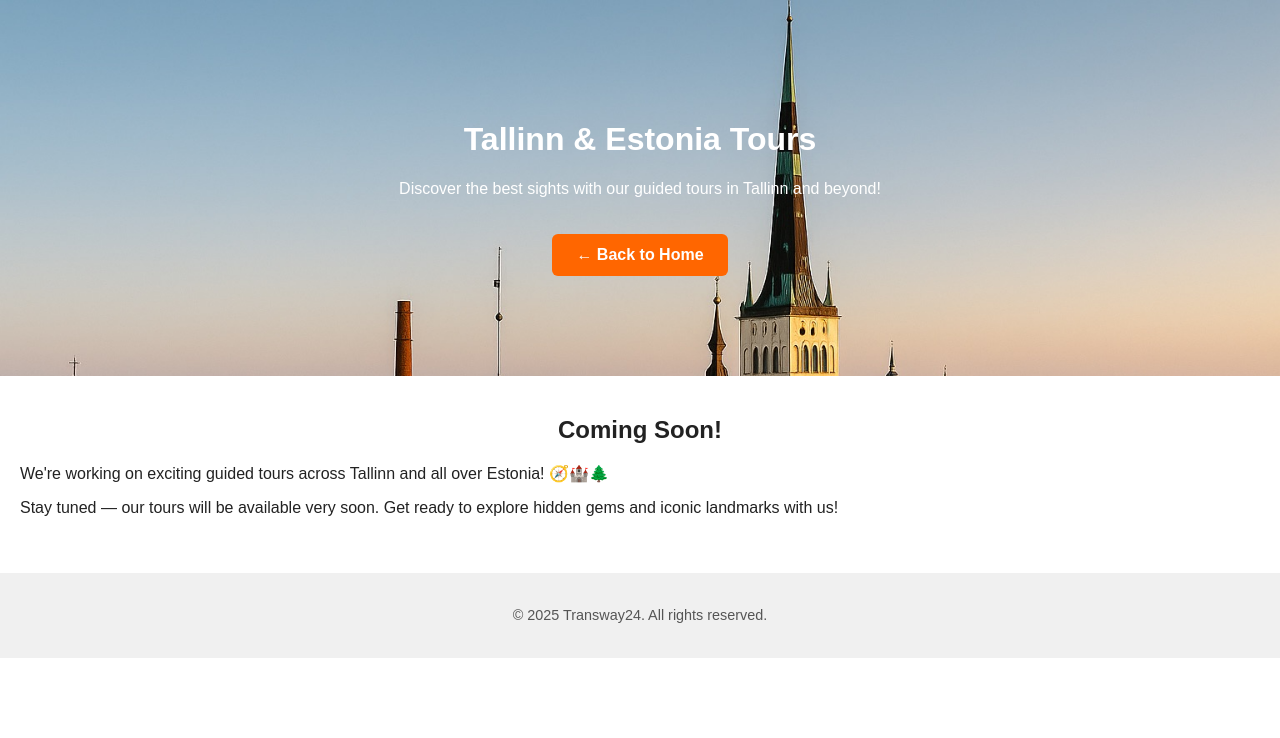
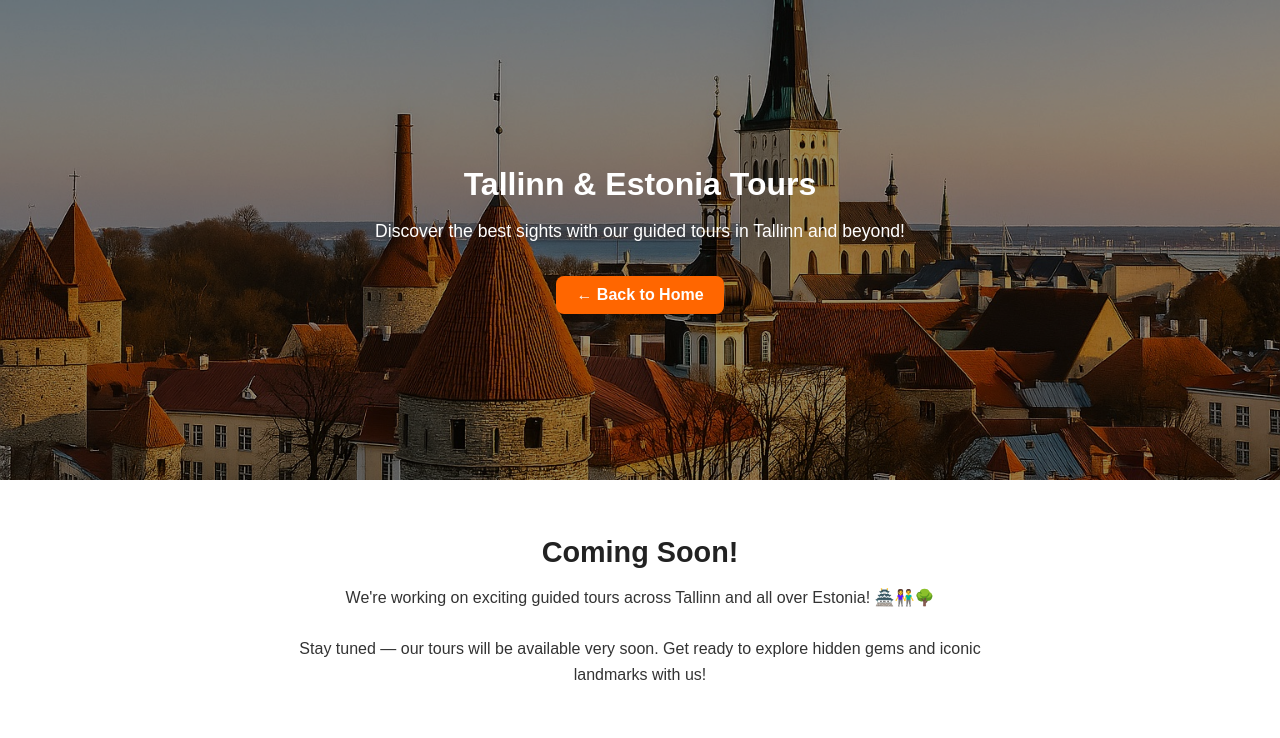
Before and after one commit to DariaAndriyanovich/takstom, a plain HTML site: page tours.html in a window 1280 px wide. Drawn offline with Linux system fonts and the light colour scheme.

Commit message:
update tours

```diff
--- a/tours.html
+++ b/tours.html
@@ -1,87 +1,110 @@
 <!DOCTYPE html>
 <html lang="en">
-
 <head>
   <meta charset="UTF-8">
   <meta name="viewport" content="width=device-width, initial-scale=1.0">
-  <link rel="stylesheet" href="style.css" />
+  <title>Tallinn & Estonia Tours</title>
+  <link rel="stylesheet" href="style.css">
   <style>
     body {
+      margin: 0;
       font-family: Arial, sans-serif;
-      margin: 0;
-      padding: 0;
     }
 
-    header {
-      background-image: url('img/tallinn-bg.jpg');
-      background-size: cover;
+    .tour-hero {
+      position: relative;
+      background: url('img/tallinn-bg.jpg') no-repeat center/cover;
+      height: 60vh;
+      display: flex;
+      justify-content: center;
+      align-items: center;
       color: white;
-      padding: 100px 20px;
-      text-align: center;
     }
 
-    .btn {
-      background-color: #ff6600;
-      color: white;
-      padding: 12px 24px;
-      border: none;
-      border-radius: 6px;
-      font-size: 16px;
-      text-decoration: none;
-      display: inline-block;
-      margin-top: 20px;
+    .tour-hero::before {
+      content: '';
+      position: absolute;
+      inset: 0;
+      background: rgba(0, 0, 0, 0.4);
+      z-index: 0;
     }
 
-    .btn:hover {
-      background-color: #e95c00;
+    .tour-hero-content {
+      position: relative;
+      z-index: 1;
+      text-align: center;
+      padding: 0 1rem;
     }
 
-    main {
-      padding: 40px 20px;
+    .tour-hero h1 {
+      font-size: 2rem;
+      margin: 0 0 0.5rem;
+    }
+
+    .tour-hero p {
+      font-size: 1.1rem;
+    }
+
+    .back-btn {
+      background: #ff6600;
+      color: white;
+      padding: 10px 20px;
+      border-radius: 8px;
+      text-decoration: none;
+      font-weight: bold;
+      display: inline-block;
+      margin-top: 1rem;
+    }
+
+    @media (max-width: 768px) {
+      .tour-hero h1 {
+        font-size: 1.5rem;
+      }
+
+      .tour-hero p {
+        font-size: 1rem;
+      }
+
+      .back-btn {
+        font-size: 14px;
+        padding: 8px 16px;
+      }
+    }
+
+    .tour-coming {
+      padding: 2rem 1rem;
+      text-align: center;
+      max-width: 700px;
       margin: 0 auto;
     }
 
-    main h2 {
-      text-align: center;
-      margin-top: 0;
+    .tour-coming h2 {
+      font-size: 1.8rem;
+      margin-bottom: 1rem;
     }
 
-    .tour-list li {
-      margin-bottom: 15px;
-    }
-
-    footer {
-      background-color: #f0f0f0;
-      padding: 20px;
-      text-align: center;
+    .tour-coming p {
+      font-size: 1rem;
+      line-height: 1.6;
+      color: #333;
     }
   </style>
-  <title>Tallinn and Estonia Tours</title>
 </head>
+<body>
+  <div class="tour-hero">
+    <div class="tour-hero-content">
+      <h1>Tallinn & Estonia Tours</h1>
+      <p>Discover the best sights with our guided tours in Tallinn and beyond!</p>
+      <a href="index.html" class="btn back-btn">&larr; Back to Home</a>
+    </div>
+  </div>
 
-<body>
-  <header>
-    <h1>Tallinn & Estonia Tours</h1>
-    <p>Discover the best sights with our guided tours in Tallinn and beyond!</p>
-    <a href="index.html" class="btn">← Back to Home</a>
-  </header>
-
-
-  <main>
+  <section class="tour-coming">
     <h2>Coming Soon!</h2>
-    <div class="coming-soon">
-      <p>We're working on exciting guided tours across Tallinn and all over Estonia! 🧭🏰🌲</p>
-      <p>Stay tuned — our tours will be available very soon. Get ready to explore hidden gems and iconic landmarks with
-        us!</p>
-    </div>
-  </main>
-
-  <footer>
-    <p>&copy; 2025 Transway24. All rights reserved.</p>
-  </footer>
+    <p>
+      We're working on exciting guided tours across Tallinn and all over Estonia! 🏯👫🌳<br><br>
+      Stay tuned &mdash; our tours will be available very soon. Get ready to explore hidden gems and iconic landmarks with us!
+    </p>
+  </section>
 </body>
-
 </html>
-</body>
-
-</html>
```
